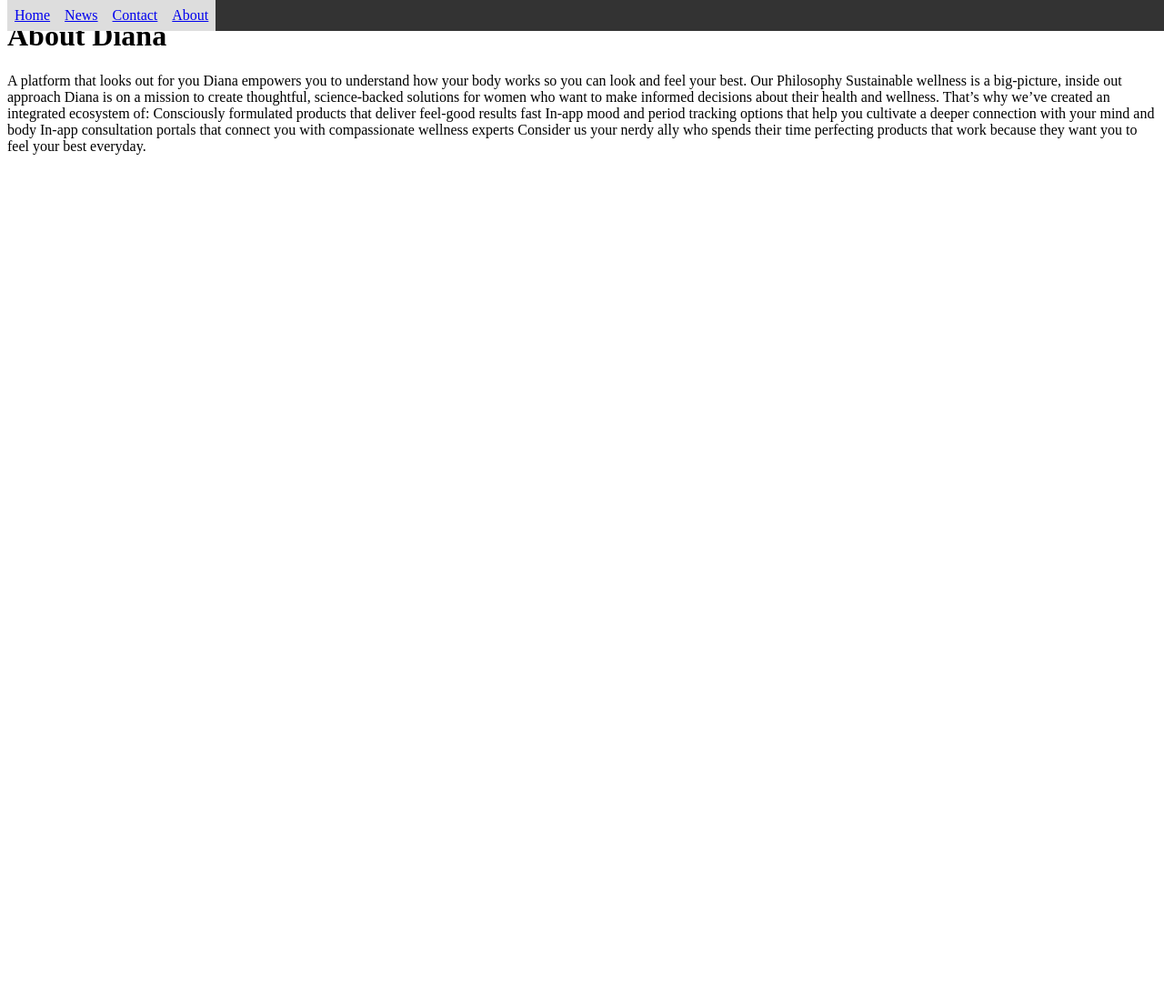
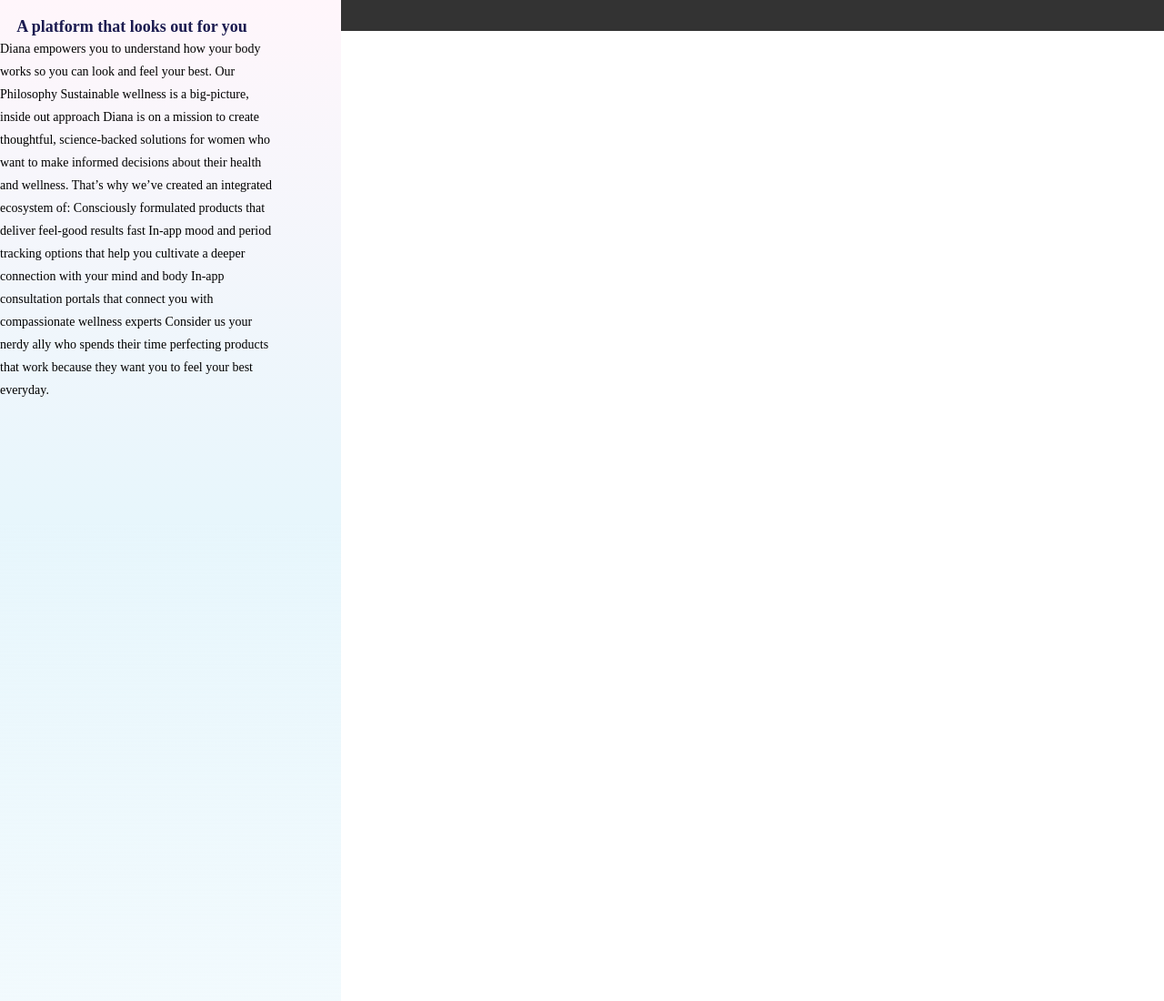
Before and after one commit to Him-dhiman/Himanshu_Dyues, a plain HTML site: page index.html in a window 1280 px wide. Shown: the top 1100 px of the page at 91% size. Before the commit the page ends 800 px from the top, so only its background shows below. Drawn offline with Linux system fonts and the light colour scheme.

Commit message:
changes made to 1st page

```diff
--- a/index.html
+++ b/index.html
@@ -4,9 +4,11 @@
 <head>
   <meta charset="utf-8">
   <title></title>
+
 </head>
-
-
+<!-- links -->
+<link rel="stylesheet" href="styles.css">
+<!-- links -->
 <!-- Setting up the navigation bar -->
 <style>
   ul {
@@ -39,28 +41,24 @@
     <li><a href="#contact">Contact</a></li>
     <li><a href="#about">About</a></li>
   </ul>
-  <h1>About Diana</h1>
-  A platform that looks out for you
+  <font face="Reptile" size="33" color="#1B1B50">About Diana</font>
+<div class="Box_Page_1">
+  <div class="Sub_Heading_page_1">
+    <p align="center">A platform that looks out for you</p>
+  </div>
+  <div class="Paragraph_Page_1">
     Diana empowers you to understand how your body works so you can look and feel your best.
     Our Philosophy
     Sustainable wellness is a big-picture, inside out approach
     Diana is on a mission to create thoughtful, science-backed solutions for women who want to make informed decisions about their health and wellness.
-
     That’s why we’ve created an integrated ecosystem of:
     Consciously formulated products that deliver feel-good results fast
-
-
-
-
-
     In-app mood and period tracking options that help you cultivate a deeper connection with your mind and body
-
-
-
-
-
     In-app consultation portals that connect you with compassionate wellness experts
     Consider us your nerdy ally who spends their time perfecting products that work because they want you to feel your best everyday.
+  </div>
+
+</div>
 
 </body>
 
--- /dev/null
+++ b/styles.css
@@ -0,0 +1,39 @@
+.Box_Page_1{
+  position: absolute;
+width: 375px;
+height: 1725px;
+left: 0px;
+top: 0px;
+
+background: linear-gradient(180deg, #FFF6FB 0%, #E7F6FC 33.33%, rgba(213, 224, 255, 0) 100%);
+}
+
+.Sub_Heading_page_1 {
+  width: 290px;
+  height: 23px;
+  left: 42px;
+  top: 213px;
+  font-family: 'Quicksand';
+  font-style: normal;
+  font-weight: 700;
+  font-size: 18px;
+  line-height: 22px;
+  text-align: center;
+  color: #1B1B50;
+}
+
+.Paragraph_Page_1 {
+  height: 75px;
+  width: 308px;
+  left: 33px;
+  top: 273px;
+  border-radius: 2;
+  font-family: Poppins;
+  font-size: 14px;
+  font-style: normal;
+  font-weight: 300;
+  line-height: 25px;
+  letter-spacing: 0;
+  text-align: left;
+  color: #000000;
+}
```
Lines whose indentation alone changed are shown as unchanged.
